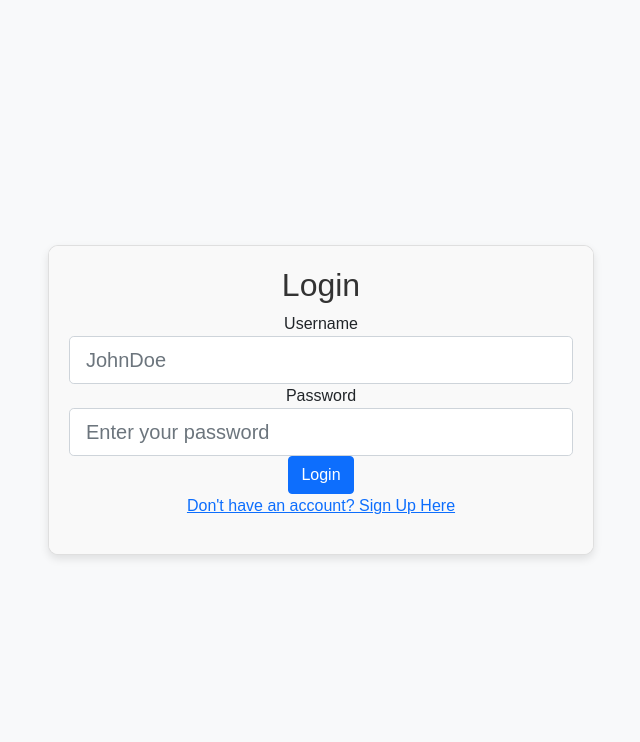
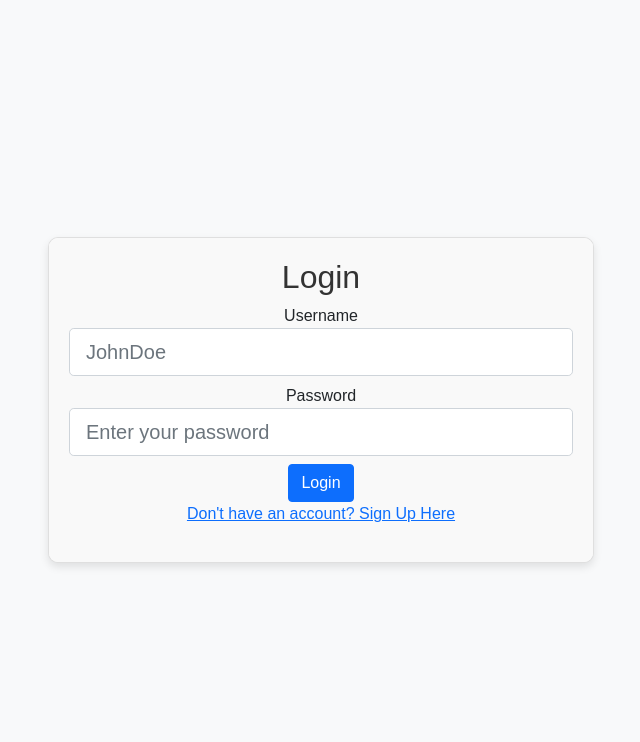
Before and after one commit to kalyancheerla/MedVoyage, a Django app: page /login/ in a window 1280 px wide. Shown: the part 56-798 px from the top of the page, without its empty margins (319-959 px from the left). Run offline with Django 4.2, Linux system fonts and the light colour scheme.

Commit message:
Added some slight margin to the login page

```diff
--- a/src/main/templates/login.html
+++ b/src/main/templates/login.html
@@ -13,7 +13,7 @@
                             {% csrf_token %}
                             <div class="form-group">
                                 <label for="id_username">Username</label>
-                                <input type="text" class="form-control form-control-lg" id="id_username" name="username" placeholder="JohnDoe">
+                                <input type="text" class="form-control form-control-lg mb-2" id="id_username" name="username" placeholder="JohnDoe">
                             </div>
 
                             <div>
@@ -21,7 +21,7 @@
                                 <input type="password" class="form-control form-control-lg" id="id_password" name="password" placeholder="Enter your password">
                             </div>
 
-                            <button type="submit" class="btn btn-primary btn-block text-center">Login</button>
+                            <button type="submit" class="btn btn-primary btn-block text-center mt-2">Login</button>
 
                             <div class="text-center">
                                 <a href="{% url 'signup' %}">Don't have an account? Sign Up Here</a>
```
